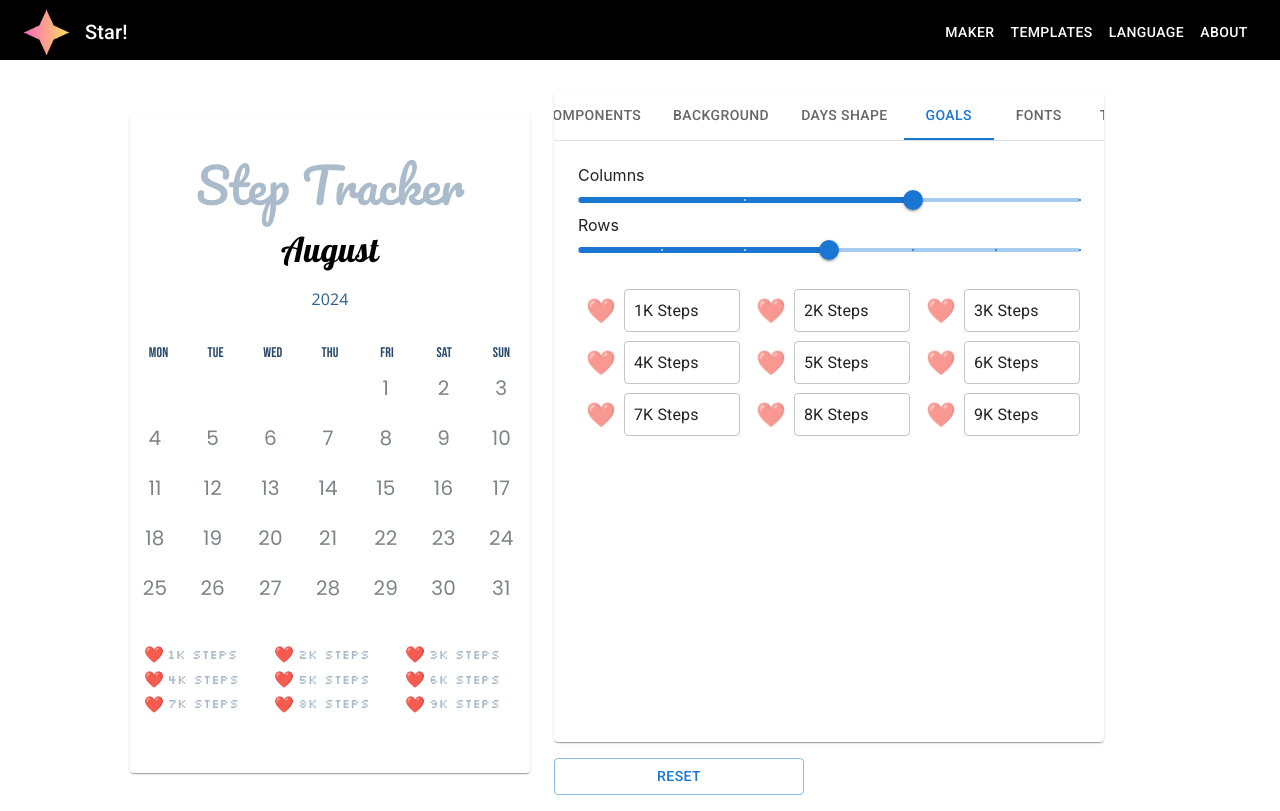
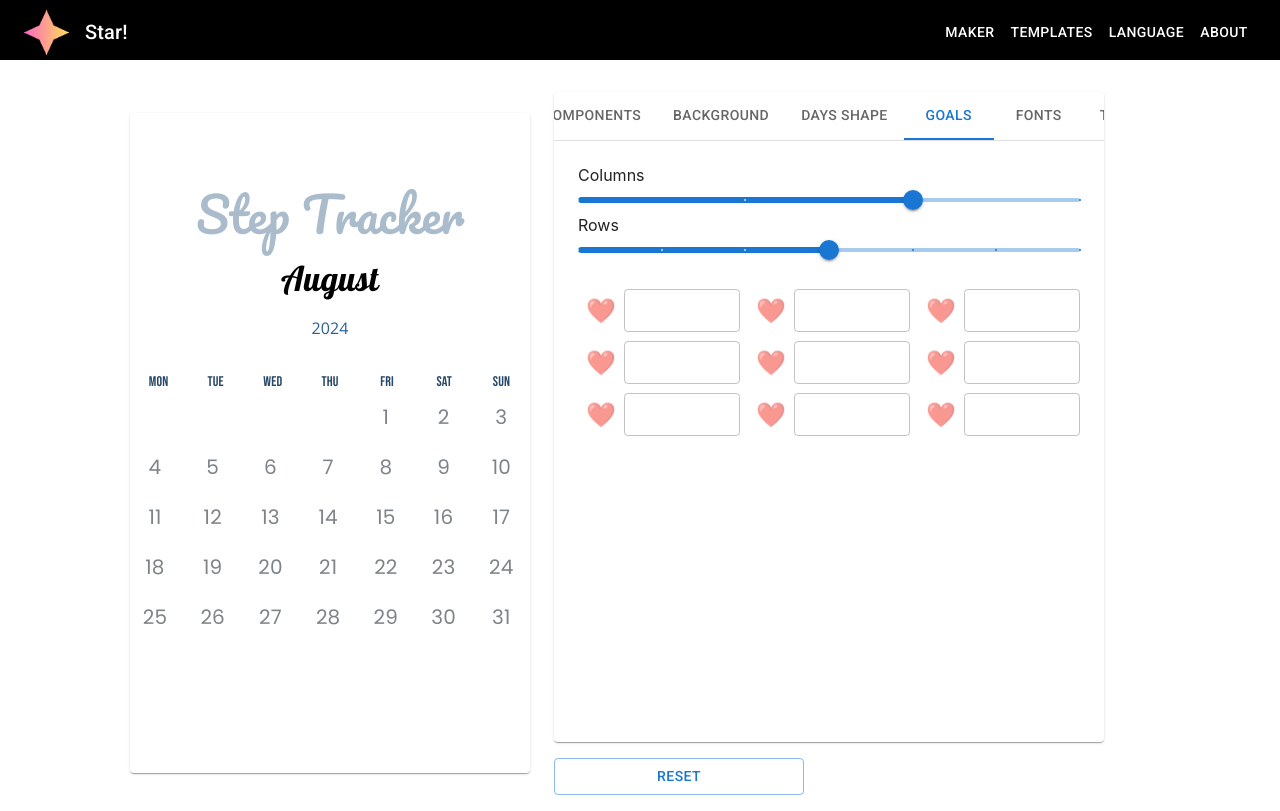
Before and after one commit to TundraDv/react-month-tracker-maker, a React (Create React App) app in the folder react-month-tracker-maker/: page / in a window 1280 px wide. Both pictures are taken after a click on the tab "GOALS". Built offline with nearby package versions, Linux system fonts and the light colour scheme; a web font is replaced by a local one.

Commit message:
fix textfields

```diff
--- a/react-month-tracker-maker/src/Components/GoalsPicker.jsx
+++ b/react-month-tracker-maker/src/Components/GoalsPicker.jsx
@@ -6,7 +6,6 @@ import { useGoalsContext } from '../Contexts/GoalsContext';
 function GoalsPicker() {
   const { textfields, columns, rows, emojis, updateColumns, updateRows, updateTextfields, updateEmojis } = useGoalsContext();
   const [selectedEmojis, setSelectedEmojis] = useState(emojis);
-  const [textFields, setTextFields] = useState(textfields);
   const [activeFieldIndex, setActiveFieldIndex] = useState(null);
   const [showEmojiPicker, setShowEmojiPicker] = useState(false);
 
@@ -18,9 +17,8 @@ function GoalsPicker() {
 
   const handleTextField = (index, event) => {
     setShowEmojiPicker(false);
-    const newTextFields = [...textFields];
+    const newTextFields = [...textfields];
     newTextFields[index] = event.target.value;
-    setTextFields(newTextFields);
     updateTextfields(newTextFields);
   };
 
@@ -84,7 +82,7 @@ function GoalsPicker() {
                 id={`outlined-basic-${index}`}
                 variant="outlined"
                 size="small"
-                value={textFields[index]}
+                value={textfields[index]}
                 sx = {{'& .MuiInputBase-input': {
                         padding: '10px',
                       },}}
--- a/react-month-tracker-maker/src/Components/ResetButton.jsx
+++ b/react-month-tracker-maker/src/Components/ResetButton.jsx
@@ -20,7 +20,9 @@ function ResetButton() {
       updateSelectedImage(dataDefault.selectedImageBackground);
       updateTransparency(dataDefault.transparency);
       updateBackgroundColor(dataDefault.backgroundColor);
+
       updateSelectedImageDayShape(dataDefault.selectedImageDayShape);
+      updateTransparencyDayShape(dataDefault.transparencyDayShape);
       updateBackgroundColorDayShape(dataDefault.backgroundColorDayShape);
 
       updateTitleTextContext(dataDefault.titleTextContext);
--- a/react-month-tracker-maker/src/Contexts/BackgroundImageContext.jsx
+++ b/react-month-tracker-maker/src/Contexts/BackgroundImageContext.jsx
@@ -20,7 +20,7 @@ export const BackgroundImageProvider = ({ children }) => {
   useEffect(() => {
     localStorage.setItem('selectedImageBackground', JSON.stringify(selectedImageBackground));
     localStorage.setItem('transparency', JSON.stringify(transparency));
-    localStorage.setItem('textfields', JSON.stringify(backgroundColor));
+    localStorage.setItem('backgroundColor', JSON.stringify(backgroundColor));
   }, [
     selectedImageBackground,
     transparency,
--- a/react-month-tracker-maker/src/Contexts/GoalsContext.jsx
+++ b/react-month-tracker-maker/src/Contexts/GoalsContext.jsx
@@ -15,7 +15,7 @@ export const GoalsProvider = ({ children }) => {
 
   const [textfields, setTextfields] = useState(() => {
     const saved = localStorage.getItem('textfields');
-    return saved ? JSON.parse(saved) : Array(24).fill(null).map((_, index) => `${index+1}K Steps`);
+    return saved ? JSON.parse(saved) : Array(24).fill('');
   });
 
   const [emojis, setEmojis] = useState(() => {
@@ -44,7 +44,6 @@ export const GoalsProvider = ({ children }) => {
     setRows(rows);
   };
   const updateTextfields = (textfields) => {
-    console.log(textfields)
     setTextfields(textfields);
   };
   const updateEmojis = (emojis) => {
```
